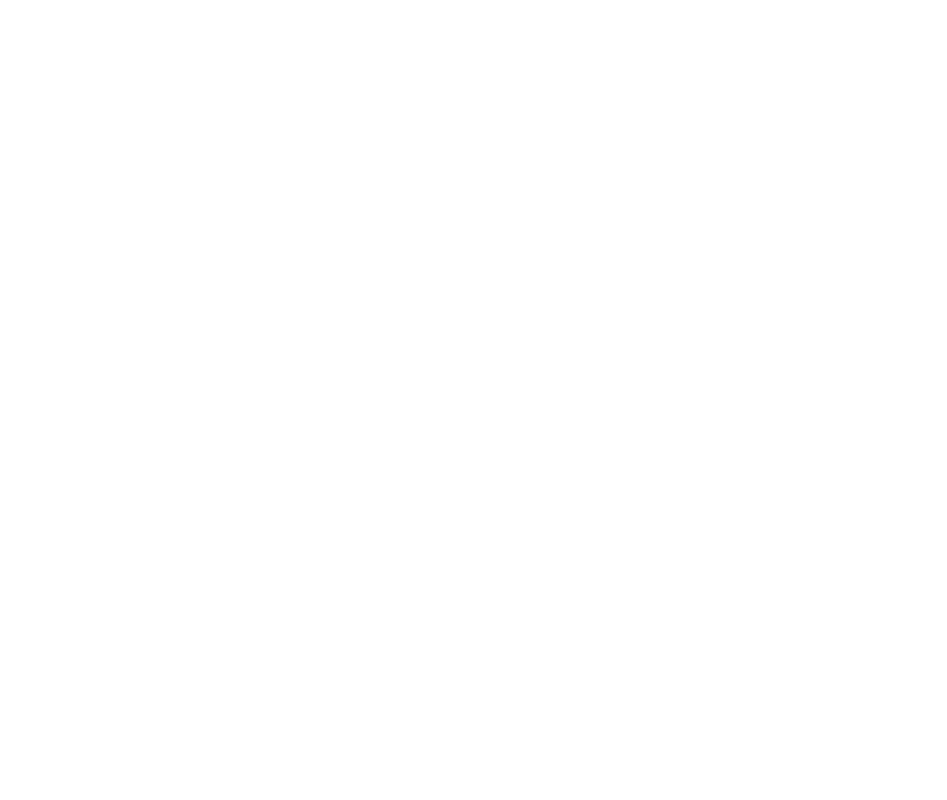
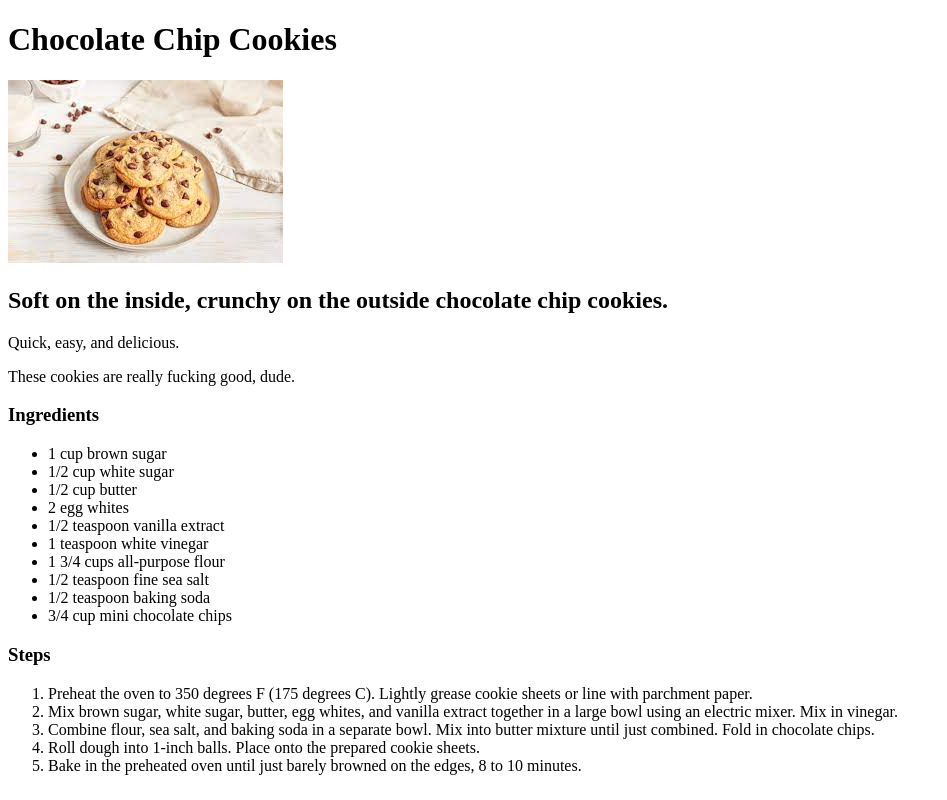
Before and after one commit to warlockobo/odin-recipes, a plain HTML site: page recipes/cookie.html in a window 1280 px wide. Shown: the whole page, without its empty margins (0-947 px from the left). Drawn offline with Linux system fonts and the light colour scheme.

Commit message:
Filled out the cheeseburger and cookie pages with everything.

```diff
--- a/recipes/cookie.html
+++ b/recipes/cookie.html
@@ -0,0 +1,37 @@
+<!DOCTYPE html>
+<html lang="en">
+<head>
+    <meta charset="UTF-8">
+    <meta http-equiv="X-UA-Compatible" content="IE=edge">
+    <meta name="viewport" content="width=device-width, initial-scale=1.0">
+    <title>Recipes</title>
+</head>
+<body>
+    <h1>Chocolate Chip Cookies</h1>
+    <img src="cookie.jpeg" alt="Cookies" />
+    <h2>Soft on the inside, crunchy on the outside chocolate chip cookies.</h2>
+    <p>Quick, easy, and delicious.</p>
+    <p>These cookies are really fucking good, dude.</p>
+    <h3>Ingredients</h3>
+    <ul>
+        <li>1 cup brown sugar</li>
+        <li>1/2 cup white sugar</li>
+        <li>1/2 cup butter</li>
+        <li>2 egg whites</li>
+        <li>1/2 teaspoon vanilla extract</li>
+        <li>1 teaspoon white vinegar</li>
+        <li>1 3/4 cups all-purpose flour</li>
+        <li>1/2 teaspoon fine sea salt</li>
+        <li>1/2 teaspoon baking soda</li>
+        <li>3/4 cup mini chocolate chips</li>
+    </ul>
+    <h3>Steps</h3>
+    <ol>
+        <li>Preheat the oven to 350 degrees F (175 degrees C). Lightly grease cookie sheets or line with parchment paper.</li>
+        <li>Mix brown sugar, white sugar, butter, egg whites, and vanilla extract together in a large bowl using an electric mixer. Mix in vinegar.</li>
+        <li>Combine flour, sea salt, and baking soda in a separate bowl. Mix into butter mixture until just combined. Fold in chocolate chips.</li>
+        <li>Roll dough into 1-inch balls. Place onto the prepared cookie sheets.</li>
+        <li>Bake in the preheated oven until just barely browned on the edges, 8 to 10 minutes.</li>
+    </ol>
+</body>
+</html>
```
Also changed, not shown: recipes/cheeseburger.html (+2 -2 lines).
